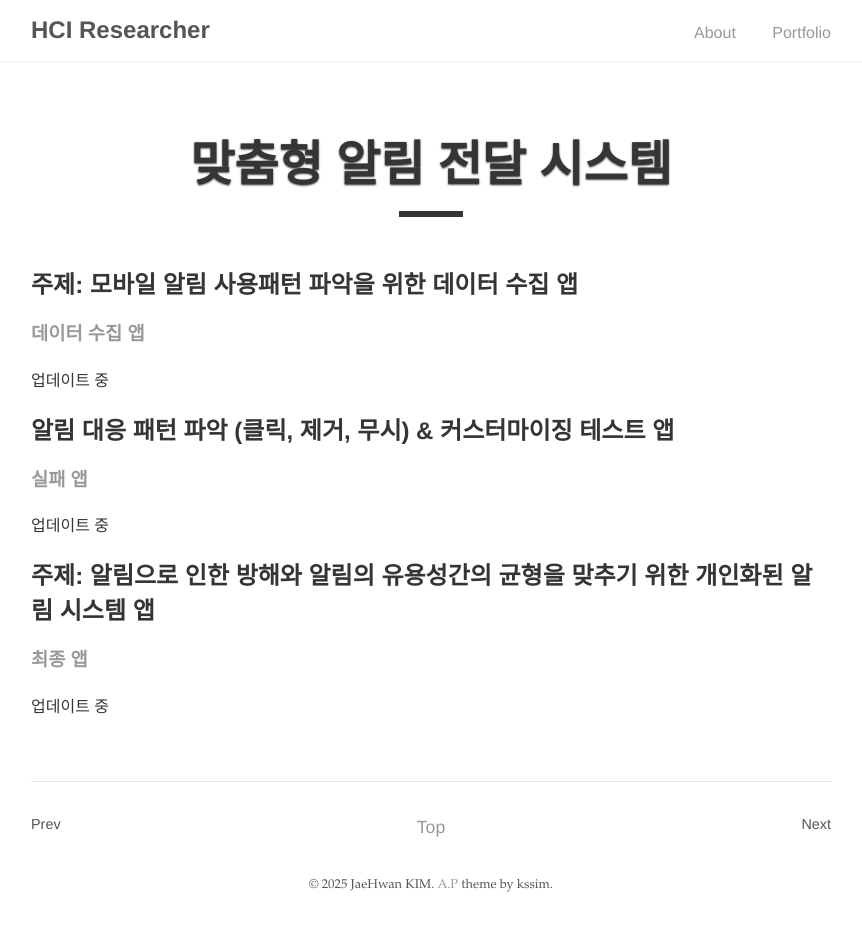
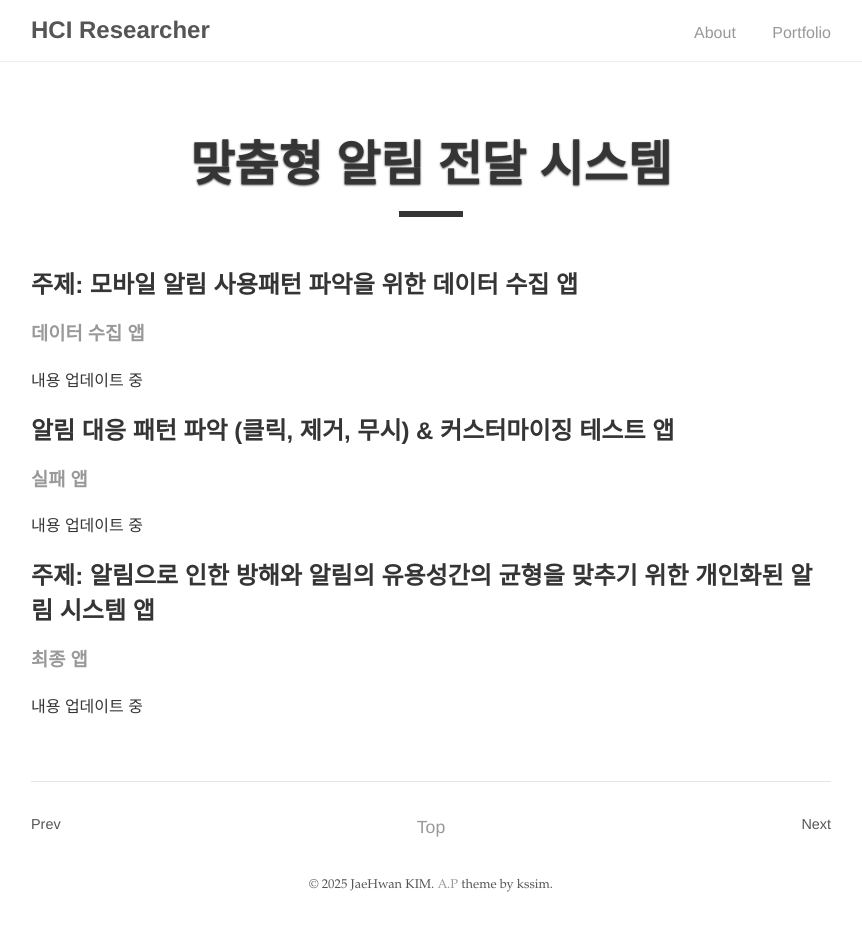
Before and after one commit to kjhwan98/kjhwan98.github.io, a Jekyll site: the page built from _posts/2023-09-01-project2.md, in a window 1280 px wide. Shown: the whole page, without its empty margins (209-1071 px from the left). Built offline with Jekyll 4.4.1, drawn with Linux system fonts in a browser that asks for light colours.

Commit message:
Update 2023-09-01-project2.md

```diff
--- a/_posts/2023-09-01-project2.md
+++ b/_posts/2023-09-01-project2.md
@@ -9,14 +9,14 @@ type: K
 ## 주제: 모바일 알림 사용패턴 파악을 위한 데이터 수집 앱
 ### [데이터 수집 앱](https://github.com/kjhwan98/UXCollect_proto)
 
-업데이트 중
+내용 업데이트 중
 
 ## 알림 대응 패턴 파악 (클릭, 제거, 무시) & 커스터마이징 테스트 앱
 ### [실패 앱](https://github.com/kjhwan98/UXChannel_proto)
 
- 업데이트 중
+내용 업데이트 중
 
 ## 주제: 알림으로 인한 방해와 알림의 유용성간의 균형을 맞추기 위한 개인화된 알림 시스템 앱
 ### [최종 앱](https://github.com/kjhwan98/Customnotif)
 
-업데이트 중
+내용 업데이트 중
```
